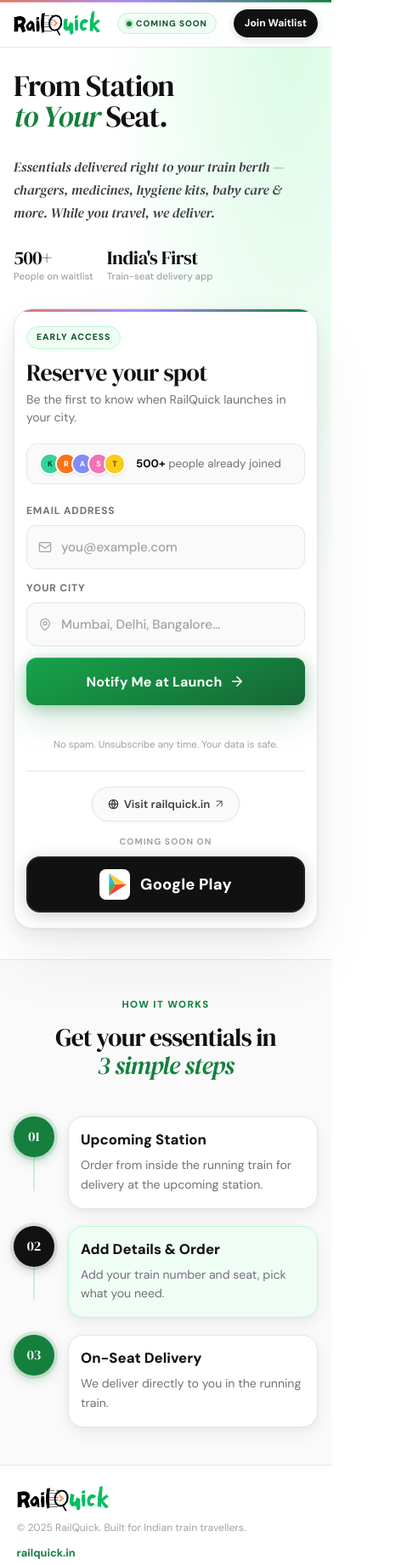
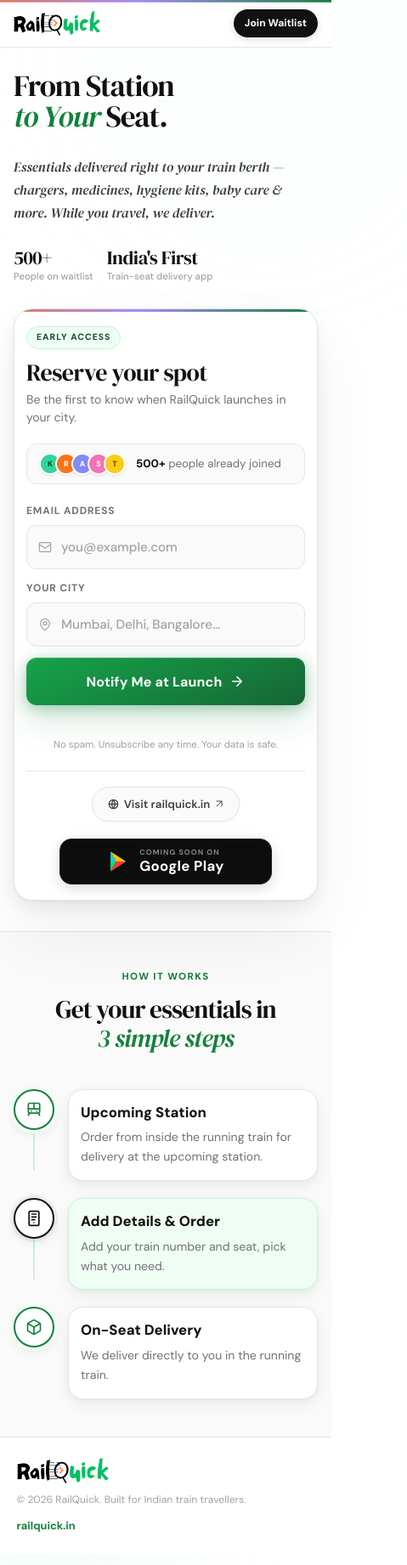
Before and after one commit to kartik098ki/Railquick-waitlistapp, a website: page public/index.html in a window 390 px wide. Shown: the whole page at 85% size, 479 px wide, since content can reach past the window. Drawn offline with Linux system fonts and the light colour scheme.

Commit message:
Premium upgrades: remove Coming Soon header pill, year 2026, styling Play Store badge, add HIW SVG icons

```diff
--- a/public/index.html
+++ b/public/index.html
@@ -23,13 +23,6 @@
     <a href="/" class="nav-brand" aria-label="RailQuick home">
       <img src="/railquick-logo.png" alt="RailQuick" class="nav-logo" />
     </a>
-
-    <div class="nav-centre">
-      <span class="nav-pill">
-        <span class="nav-pill-dot"></span>
-        Coming Soon
-      </span>
-    </div>
 
     <div class="nav-actions">
       <a class="nav-link" href="https://railquick.in" target="_blank" rel="noreferrer">railquick.in</a>
@@ -81,16 +74,14 @@
         <button class="play-badge desktop-only" type="button" data-open-app-modal aria-label="Coming soon on Google Play">
           <div class="play-icon-box">
             <svg class="play-svg" viewBox="0 0 60 60" xmlns="http://www.w3.org/2000/svg" aria-hidden="true">
-              <rect width="60" height="60" rx="13" fill="#fff" filter="url(#psd)"/>
-              <defs><filter id="psd" x="-10%" y="-10%" width="120%" height="120%"><feDropShadow dx="0" dy="1" stdDeviation="2" flood-color="rgba(0,0,0,.14)"/></filter></defs>
-              <path d="M19 8 L31 30 L19 30 Z" fill="#29B6F6"/>
-              <path d="M19 52 L31 30 L19 30 Z" fill="#4CAF50"/>
-              <path d="M19 8 L53 30 L31 30 Z" fill="#FFCA28"/>
-              <path d="M19 52 L53 30 L31 30 Z" fill="#F44336"/>
+              <path d="M19 8 L31 30 L19 30 Z" fill="#00D7F2"/>
+              <path d="M19 52 L31 30 L19 30 Z" fill="#00E676"/>
+              <path d="M19 8 L53 30 L31 30 Z" fill="#FFC107"/>
+              <path d="M19 52 L53 30 L31 30 Z" fill="#FF3A44"/>
             </svg>
           </div>
           <div class="play-text">
-            <span class="play-sub">Coming soon on</span>
+            <span class="play-sub">COMING SOON ON</span>
             <span class="play-main">Google Play</span>
           </div>
           <svg class="play-arr" width="13" height="13" viewBox="0 0 20 20" fill="none" stroke="rgba(255,255,255,.4)" stroke-width="2"><path d="M4 10h12M11 5l5 5-5 5" stroke-linecap="round" stroke-linejoin="round"/></svg>
@@ -162,19 +153,19 @@
 
             <!-- Play store badge centered -->
             <div class="form-play-center">
-              <p class="form-play-label">Coming soon on</p>
               <button class="form-play-btn" type="button" data-open-app-modal aria-label="Coming soon on Google Play">
                 <div class="play-icon-box">
                   <svg class="play-svg play-svg-sm" viewBox="0 0 60 60" xmlns="http://www.w3.org/2000/svg" aria-hidden="true">
-                    <rect width="60" height="60" rx="13" fill="#fff" filter="url(#psd2)"/>
-                    <defs><filter id="psd2" x="-10%" y="-10%" width="120%" height="120%"><feDropShadow dx="0" dy="1" stdDeviation="2" flood-color="rgba(0,0,0,.14)"/></filter></defs>
-                    <path d="M19 8 L31 30 L19 30 Z" fill="#29B6F6"/>
-                    <path d="M19 52 L31 30 L19 30 Z" fill="#4CAF50"/>
-                    <path d="M19 8 L53 30 L31 30 Z" fill="#FFCA28"/>
-                    <path d="M19 52 L53 30 L31 30 Z" fill="#F44336"/>
+                    <path d="M19 8 L31 30 L19 30 Z" fill="#00D7F2"/>
+                    <path d="M19 52 L31 30 L19 30 Z" fill="#00E676"/>
+                    <path d="M19 8 L53 30 L31 30 Z" fill="#FFC107"/>
+                    <path d="M19 52 L53 30 L31 30 Z" fill="#FF3A44"/>
                   </svg>
                 </div>
-                <span class="form-play-word">Google Play</span>
+                <div class="play-text">
+                  <span class="play-sub">COMING SOON ON</span>
+                  <span class="play-main">Google Play</span>
+                </div>
               </button>
             </div>
 
@@ -200,7 +191,20 @@
         <!-- Desktop 3-col -->
         <div class="hiw-desktop">
           <div class="hiw-card-d" data-step="01">
-            <div class="hiw-d-num">01</div>
+            <div class="hiw-d-top">
+              <div class="hiw-d-num">01</div>
+              <div class="hiw-d-icon" aria-hidden="true">
+                <svg width="22" height="22" viewBox="0 0 24 24" fill="none" stroke="currentColor" stroke-width="2" stroke-linecap="round" stroke-linejoin="round">
+                  <rect x="4" y="3" width="16" height="14" rx="2"/>
+                  <path d="M4 11h16"/>
+                  <path d="M12 3v8"/>
+                  <path d="M8 14h.01"/>
+                  <path d="M16 14h.01"/>
+                  <path d="m6 17-2 3"/>
+                  <path d="m18 17 2 3"/>
+                </svg>
+              </div>
+            </div>
             <h3 class="hiw-d-title">Upcoming Station</h3>
             <p class="hiw-d-p">Order from inside the running train for delivery at the upcoming station.</p>
           </div>
@@ -208,7 +212,18 @@
             <svg width="28" height="28" viewBox="0 0 28 28" fill="none"><path d="M4 14h20M16 7l7 7-7 7" stroke="currentColor" stroke-width="2" stroke-linecap="round" stroke-linejoin="round"/></svg>
           </div>
           <div class="hiw-card-d hiw-card-d--mid" data-step="02">
-            <div class="hiw-d-num">02</div>
+            <div class="hiw-d-top">
+              <div class="hiw-d-num">02</div>
+              <div class="hiw-d-icon" aria-hidden="true">
+                <svg width="22" height="22" viewBox="0 0 24 24" fill="none" stroke="currentColor" stroke-width="2" stroke-linecap="round" stroke-linejoin="round">
+                  <rect x="5" y="2" width="14" height="20" rx="2" ry="2"/>
+                  <path d="M12 18h.01"/>
+                  <path d="M9 6h6"/>
+                  <path d="M9 10h6"/>
+                  <path d="M9 14h4"/>
+                </svg>
+              </div>
+            </div>
             <h3 class="hiw-d-title">Add Details &amp; Order</h3>
             <p class="hiw-d-p">Add your train number and seat, pick what you need.</p>
           </div>
@@ -216,7 +231,16 @@
             <svg width="28" height="28" viewBox="0 0 28 28" fill="none"><path d="M4 14h20M16 7l7 7-7 7" stroke="currentColor" stroke-width="2" stroke-linecap="round" stroke-linejoin="round"/></svg>
           </div>
           <div class="hiw-card-d" data-step="03">
-            <div class="hiw-d-num">03</div>
+            <div class="hiw-d-top">
+              <div class="hiw-d-num">03</div>
+              <div class="hiw-d-icon" aria-hidden="true">
+                <svg width="22" height="22" viewBox="0 0 24 24" fill="none" stroke="currentColor" stroke-width="2" stroke-linecap="round" stroke-linejoin="round">
+                  <path d="M21 16V8a2 2 0 0 0-1-1.73l-7-4a2 2 0 0 0-2 0l-7 4A2 2 0 0 0 3 8v8a2 2 0 0 0 1 1.73l7 4a2 2 0 0 0 2 0l7-4A2 2 0 0 0 21 16z"/>
+                  <polyline points="3.27 6.96 12 12.01 20.73 6.96"/>
+                  <line x1="12" y1="22.08" x2="12" y2="12"/>
+                </svg>
+              </div>
+            </div>
             <h3 class="hiw-d-title">On-Seat Delivery</h3>
             <p class="hiw-d-p">We deliver directly to you in the running train. No queues, no stops.</p>
           </div>
@@ -227,7 +251,17 @@
 
           <div class="hiw-step">
             <div class="hiw-step-left">
-              <div class="hiw-bubble">01</div>
+              <div class="hiw-bubble" aria-hidden="true">
+                <svg width="20" height="20" viewBox="0 0 24 24" fill="none" stroke="currentColor" stroke-width="2" stroke-linecap="round" stroke-linejoin="round">
+                  <rect x="4" y="3" width="16" height="14" rx="2"/>
+                  <path d="M4 11h16"/>
+                  <path d="M12 3v8"/>
+                  <path d="M8 14h.01"/>
+                  <path d="M16 14h.01"/>
+                  <path d="m6 17-2 3"/>
+                  <path d="m18 17 2 3"/>
+                </svg>
+              </div>
               <div class="hiw-line"></div>
             </div>
             <div class="hiw-step-body">
@@ -238,7 +272,15 @@
 
           <div class="hiw-step">
             <div class="hiw-step-left">
-              <div class="hiw-bubble hiw-bubble--dark">02</div>
+              <div class="hiw-bubble hiw-bubble--dark" aria-hidden="true">
+                <svg width="20" height="20" viewBox="0 0 24 24" fill="none" stroke="currentColor" stroke-width="2" stroke-linecap="round" stroke-linejoin="round">
+                  <rect x="5" y="2" width="14" height="20" rx="2" ry="2"/>
+                  <path d="M12 18h.01"/>
+                  <path d="M9 6h6"/>
+                  <path d="M9 10h6"/>
+                  <path d="M9 14h4"/>
+                </svg>
+              </div>
               <div class="hiw-line"></div>
             </div>
             <div class="hiw-step-body hiw-step-body--mid">
@@ -249,7 +291,13 @@
 
           <div class="hiw-step hiw-step--last">
             <div class="hiw-step-left">
-              <div class="hiw-bubble">03</div>
+              <div class="hiw-bubble" aria-hidden="true">
+                <svg width="20" height="20" viewBox="0 0 24 24" fill="none" stroke="currentColor" stroke-width="2" stroke-linecap="round" stroke-linejoin="round">
+                  <path d="M21 16V8a2 2 0 0 0-1-1.73l-7-4a2 2 0 0 0-2 0l-7 4A2 2 0 0 0 3 8v8a2 2 0 0 0 1 1.73l7 4a2 2 0 0 0 2 0l7-4A2 2 0 0 0 21 16z"/>
+                  <polyline points="3.27 6.96 12 12.01 20.73 6.96"/>
+                  <line x1="12" y1="22.08" x2="12" y2="12"/>
+                </svg>
+              </div>
             </div>
             <div class="hiw-step-body">
               <h3>On-Seat Delivery</h3>
@@ -270,7 +318,7 @@
   <footer class="footer">
     <div class="footer-in">
       <img src="/railquick-logo.png" alt="RailQuick" class="f-logo" />
-      <p class="f-copy">© 2025 RailQuick. Built for Indian train travellers.</p>
+      <p class="f-copy">© 2026 RailQuick. Built for Indian train travellers.</p>
       <a href="https://railquick.in" target="_blank" rel="noreferrer" class="f-link">railquick.in</a>
     </div>
   </footer>
@@ -317,11 +365,10 @@
       <div class="modal-body modal-body-pad">
         <div class="modal-play-card" aria-hidden="true">
           <svg viewBox="0 0 60 60" width="56" height="56" xmlns="http://www.w3.org/2000/svg">
-            <rect width="60" height="60" rx="13" fill="#f4f4f5"/>
-            <path d="M19 8 L31 30 L19 30 Z" fill="#29B6F6"/>
-            <path d="M19 52 L31 30 L19 30 Z" fill="#4CAF50"/>
-            <path d="M19 8 L53 30 L31 30 Z" fill="#FFCA28"/>
-            <path d="M19 52 L53 30 L31 30 Z" fill="#F44336"/>
+            <path d="M19 8 L31 30 L19 30 Z" fill="#00D7F2"/>
+            <path d="M19 52 L31 30 L19 30 Z" fill="#00E676"/>
+            <path d="M19 8 L53 30 L31 30 Z" fill="#FFC107"/>
+            <path d="M19 52 L53 30 L31 30 Z" fill="#FF3A44"/>
           </svg>
         </div>
         <p class="modal-eyebrow">Coming Soon</p>
--- a/public/styles.css
+++ b/public/styles.css
@@ -37,9 +37,42 @@ button { font-family: inherit; cursor: pointer; border: none; background: none;
 }
 
 body {
-  background-image:
-    radial-gradient(ellipse 55% 40% at 88% 0%,  rgba(187,247,208,.55) 0%, transparent 100%),
-    radial-gradient(ellipse 38% 28% at  4% 98%, rgba(187,247,208,.28) 0%, transparent 100%);
+  position: relative;
+  min-height: 100vh;
+  background: #fff;
+}
+body::before, body::after {
+  content: '';
+  position: absolute;
+  width: min(80vw, 650px);
+  height: min(80vw, 650px);
+  border-radius: 50%;
+  filter: blur(130px);
+  z-index: -1;
+  pointer-events: none;
+  opacity: 0.42;
+}
+body::before {
+  top: -120px;
+  right: -120px;
+  background: radial-gradient(circle, #bbf7d0 0%, rgba(187,247,208,0) 70%);
+  animation: float-blob-1 22s infinite alternate ease-in-out;
+}
+body::after {
+  bottom: -150px;
+  left: -150px;
+  background: radial-gradient(circle, #86efac 0%, rgba(134,239,172,0) 70%);
+  animation: float-blob-2 26s infinite alternate ease-in-out;
+}
+@keyframes float-blob-1 {
+  0% { transform: translate(0, 0) scale(1); }
+  50% { transform: translate(-90px, 110px) scale(1.1); }
+  100% { transform: translate(30px, -50px) scale(0.95); }
+}
+@keyframes float-blob-2 {
+  0% { transform: translate(0, 0) scale(1); }
+  50% { transform: translate(110px, -130px) scale(0.9); }
+  100% { transform: translate(-40px, 90px) scale(1.12); }
 }
 
 /* =============================================================
@@ -47,8 +80,8 @@ body {
    ============================================================= */
 .nav {
   position: sticky; top: 0; z-index: 200;
-  display: grid;
-  grid-template-columns: auto 1fr auto;
+  display: flex;
+  justify-content: space-between;
   align-items: center;
   gap: 14px;
   padding: 0 clamp(18px, 5vw, 64px);
@@ -73,40 +106,6 @@ body {
 
 .nav-brand { display: flex; align-items: center; }
 .nav-logo  { width: clamp(110px, 11vw, 155px); height: auto; }
-
-/* Centre pill */
-.nav-centre {
-  display: flex;
-  align-items: center;
-  justify-content: center;
-}
-
-.nav-pill {
-  display: inline-flex;
-  align-items: center;
-  gap: 7px;
-  padding: 5px 14px;
-  background: var(--g-lt);
-  border: 1.5px solid var(--g-mid);
-  border-radius: 99px;
-  font-size: 0.7rem;
-  font-weight: 800;
-  color: var(--g-dk);
-  text-transform: uppercase;
-  letter-spacing: .1em;
-}
-
-.nav-pill-dot {
-  width: 6px; height: 6px;
-  border-radius: 50%;
-  background: var(--g);
-  animation: pulse-dot 2.4s ease infinite;
-  box-shadow: 0 0 0 2px rgba(21,128,61,.2);
-}
-@keyframes pulse-dot {
-  0%,100% { box-shadow: 0 0 0 2px rgba(21,128,61,.2); }
-  50%      { box-shadow: 0 0 0 6px rgba(21,128,61,.06); }
-}
 
 /* Nav actions */
 .nav-actions { display: flex; align-items: center; gap: 9px; }
@@ -225,26 +224,26 @@ body {
   display: inline-flex;
   align-items: center;
   gap: 12px;
-  padding: 10px 18px 10px 10px;
-  background: #111;
-  border: 1.5px solid #222;
+  padding: 10px 18px 10px 12px;
+  background: #0d0d0d;
+  border: 1.5px solid #1e1e1e;
   border-radius: 14px;
   cursor: pointer;
   width: fit-content;
-  box-shadow: 0 4px 20px rgba(0,0,0,.2);
+  box-shadow: 0 4px 16px rgba(0,0,0,.15);
   transition: background 200ms, transform 220ms var(--ease), box-shadow 220ms;
   animation: rise .65s .26s var(--ease) both;
 }
-.play-badge:hover { background: #1c1c1c; transform: translateY(-3px); box-shadow: 0 12px 36px rgba(0,0,0,.28); }
+.play-badge:hover { background: #181818; transform: translateY(-3px); box-shadow: 0 12px 36px rgba(0,0,0,.26); }
 
 .play-icon-box { flex-shrink: 0; display: flex; align-items: center; }
-.play-svg     { width: 44px; height: 44px; display: block; }
-.play-svg-sm  { width: 36px; height: 36px; }
+.play-svg     { width: 34px; height: 34px; display: block; }
+.play-svg-sm  { width: 32px; height: 32px; }
 
-.play-text { display: flex; flex-direction: column; align-items: flex-start; gap: 1px; }
-.play-sub  { font-size: 0.58rem; font-weight: 500; color: rgba(255,255,255,.5); text-transform: uppercase; letter-spacing: .05em; }
-.play-main { font-size: 1rem; font-weight: 700; color: #fff; letter-spacing: .01em; }
-.play-arr  { flex-shrink: 0; }
+.play-text { display: flex; flex-direction: column; align-items: flex-start; gap: 2px; text-align: left; }
+.play-sub  { font-size: 0.55rem; font-weight: 700; color: rgba(255,255,255,.5); text-transform: uppercase; letter-spacing: .12em; line-height: 1; }
+.play-main { font-size: 1.05rem; font-weight: 700; color: #fff; letter-spacing: .02em; line-height: 1.1; }
+.play-arr  { flex-shrink: 0; margin-left: 4px; }
 
 /* desktop-only / mobile-only utilities */
 .desktop-only { }
@@ -428,42 +427,29 @@ input:focus { border-color: var(--g); background: #fff; box-shadow: 0 0 0 3.5px
 /* Play store block in mobile form */
 .form-play-center {
   display: flex;
-  flex-direction: column;
-  align-items: center;
-  gap: 8px;
+  justify-content: center;
   width: 100%;
-}
-
-.form-play-label {
-  font-size: 0.65rem;
-  font-weight: 700;
-  text-transform: uppercase;
-  letter-spacing: .1em;
-  color: var(--ink4);
+  margin-top: 4px;
 }
 
 /* Full-width play badge in form */
 .form-play-btn {
-  display: flex;
+  display: inline-flex;
   align-items: center;
   justify-content: center;
   gap: 12px;
   width: 100%;
-  padding: 13px 20px;
-  background: #111;
-  border: 2px solid #222;
-  border-radius: 16px;
+  max-width: 250px;
+  padding: 10px 18px 10px 12px;
+  background: #0d0d0d;
+  border: 1.5px solid #1e1e1e;
+  border-radius: 14px;
   cursor: pointer;
-  box-shadow: 0 4px 20px rgba(0,0,0,.2);
+  box-shadow: 0 4px 16px rgba(0,0,0,.15);
   transition: background 200ms, transform 220ms var(--ease), box-shadow 220ms;
 }
-.form-play-btn:hover { background: #1c1c1c; transform: translateY(-2px); box-shadow: 0 10px 30px rgba(0,0,0,.28); }
-.form-play-word {
-  font-size: 1.15rem;
-  font-weight: 800;
-  color: #fff;
-  letter-spacing: .01em;
-}
+.form-play-btn:hover { background: #181818; transform: translateY(-2px); box-shadow: 0 10px 30px rgba(0,0,0,.24); }
+.form-play-btn:active { transform: translateY(0); }
 
 /* =============================================================
    HOW IT WORKS
@@ -504,6 +490,37 @@ input:focus { border-color: var(--g); background: #fff; box-shadow: 0 0 0 3.5px
 }
 .hiw-card-d:hover { transform: translateY(-6px); box-shadow: 0 4px 16px rgba(0,0,0,.06), 0 24px 56px rgba(0,0,0,.1); border-color: var(--g-mid); }
 .hiw-card-d--mid { background: var(--g-lt); border-color: var(--g-mid); }
+.hiw-d-top {
+  display: flex;
+  justify-content: space-between;
+  align-items: center;
+  margin-bottom: 12px;
+}
+.hiw-d-icon {
+  width: 44px; height: 44px;
+  display: flex; align-items: center; justify-content: center;
+  border-radius: 50%;
+  background: var(--surf);
+  border: 1.5px solid var(--line);
+  color: var(--g);
+  transition: all 260ms var(--ease);
+}
+.hiw-card-d:hover .hiw-d-icon {
+  background: var(--g);
+  color: #fff;
+  border-color: var(--g);
+  transform: scale(1.1);
+  box-shadow: 0 4px 12px rgba(21,128,61,.2);
+}
+.hiw-card-d--mid .hiw-d-icon {
+  background: #fff;
+  border-color: var(--g-mid);
+}
+.hiw-card-d--mid:hover .hiw-d-icon {
+  background: var(--g-dk);
+  border-color: var(--g-dk);
+}
+
 .hiw-d-num { font-family: 'DM Serif Display', Georgia, serif; font-size: 2.6rem; font-weight: 400; color: var(--g-mid); line-height: 1; letter-spacing: -.03em; }
 .hiw-card-d--mid .hiw-d-num { color: var(--g); }
 .hiw-d-title { font-size: 1.05rem; font-weight: 800; color: var(--ink); line-height: 1.25; letter-spacing: -.01em; }
@@ -664,8 +681,6 @@ input:focus { border-color: var(--g); background: #fff; box-shadow: 0 0 0 3.5px
   .nav-logo { width: 102px; }
   .nav-link { display: none; }
   .nav-cta  { padding: 8px 16px; font-size: 0.8rem; }
-  /* Shrink pill on mobile */
-  .nav-pill { padding: 4px 10px; font-size: 0.62rem; gap: 5px; }
 
   /* Hero */
   .page    { padding: 28px 16px 36px; gap: 28px; }
@@ -702,17 +717,21 @@ input:focus { border-color: var(--g); background: #fff; box-shadow: 0 0 0 3.5px
   .hiw-bubble {
     width: 48px; height: 48px;
     border-radius: 50%;
-    background: var(--g);
+    background: #fff;
+    border: 2px solid var(--g);
+    color: var(--g);
     display: flex; align-items: center; justify-content: center;
     flex-shrink: 0; position: relative; z-index: 1;
-    font-family: 'DM Serif Display', Georgia, serif;
-    font-size: 1rem; color: #fff;
-    box-shadow: 0 0 0 4px rgba(21,128,61,.12), 0 4px 14px rgba(21,128,61,.3);
+    box-shadow: 0 0 0 4px var(--g-lt), 0 4px 14px rgba(21,128,61,.12);
   }
-  .hiw-bubble--dark { background: #111; box-shadow: 0 0 0 4px rgba(0,0,0,.08), 0 4px 14px rgba(0,0,0,.2); }
+  .hiw-bubble--dark {
+    border-color: #111;
+    color: #111;
+    box-shadow: 0 0 0 4px rgba(0,0,0,.04), 0 4px 14px rgba(0,0,0,.08);
+  }
 
   .hiw-line {
-    width: 2px; flex: 1; min-height: 40px;
+    width: 2px; flex: 1; min-height: 48px;
     background: linear-gradient(to bottom, var(--g-mid), var(--line));
     border-radius: 2px;
   }
```
